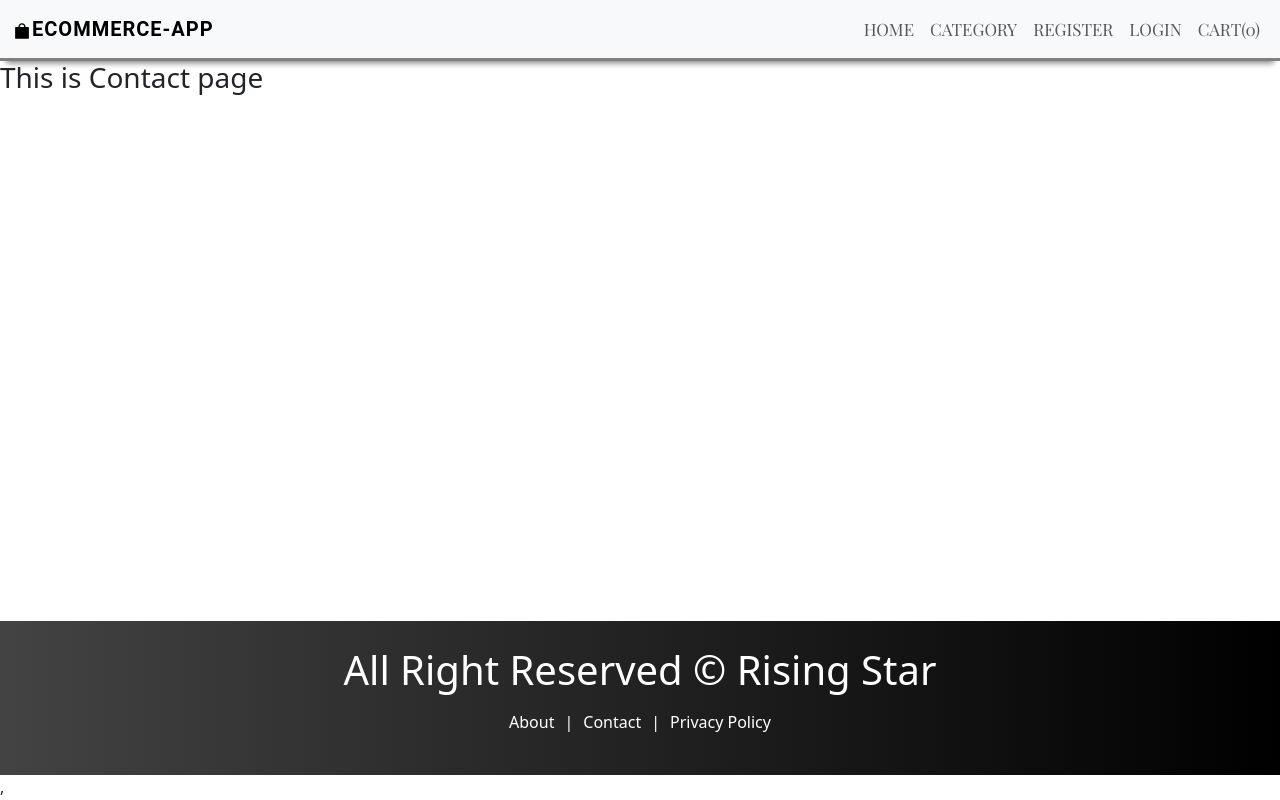
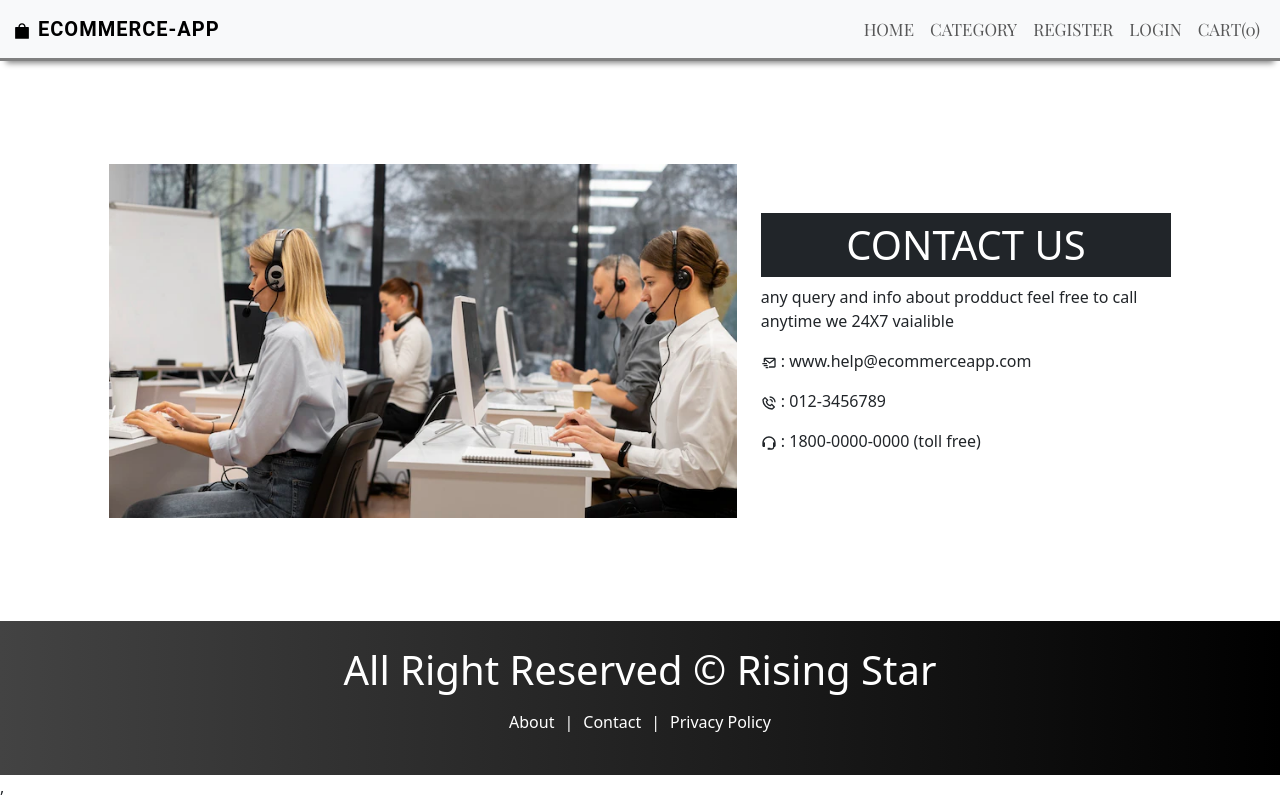
Before and after one commit to mdsalauddinahmed/Ecommerce-app, a React (Vite) app in the folder Ecommerce-client/: page /contact in a window 1280 px wide. Built offline with nearby package versions, Linux system fonts and the light colour scheme.

Commit message:
meta title and browser title working

```diff
--- a/Ecommerce-client/package.json
+++ b/Ecommerce-client/package.json
@@ -14,6 +14,7 @@
     "react": "^18.2.0",
     "react-bootstrap": "^2.8.0",
     "react-dom": "^18.2.0",
+    "react-helmet": "^6.1.0",
     "react-icons": "^4.10.1",
     "react-router-dom": "^6.15.0"
   },
--- a/Ecommerce-client/src/App.jsx
+++ b/Ecommerce-client/src/App.jsx
@@ -4,6 +4,8 @@
 import Contact from "./Pages/Contact"
 import Policy from "./Pages/Policy"
 import Pagenotfound from "./Pages/pagenotfound"
+import Register from "./Pages/Auth/Register"
+import Login from "./Pages/Auth/Login"
 
 
 
@@ -15,6 +17,8 @@
         <Routes>
           <Route path="/" element={<HomePages></HomePages>}></Route>
           <Route path="/about" element={<About></About>}></Route>
+          <Route path="/login" element={<Login></Login>}></Route>
+          <Route path="/register" element={<Register></Register>}></Route>
           <Route path="/contact" element={<Contact></Contact>}></Route>
           <Route path="/policy" element={<Policy></Policy>}></Route>
           <Route path="*" element={<Pagenotfound />}></Route>
--- a/Ecommerce-client/src/Componenets/Layouts/Header.jsx
+++ b/Ecommerce-client/src/Componenets/Layouts/Header.jsx
@@ -14,7 +14,7 @@
     </button>
     <div className="collapse navbar-collapse" id="navbarTogglerDemo01">
       <Link to="/" className="navbar-brand" >
-        <AiFillShopping></AiFillShopping>Ecommerce-App</Link>
+        <AiFillShopping></AiFillShopping>  Ecommerce-App</Link>
       <ul className="navbar-nav ms-auto mb-2 mb-lg-0">
       <li className="nav-item">
       <NavLink to="/" className="nav-link " >Home</NavLink>
--- a/Ecommerce-client/src/Componenets/Layouts/Layout.jsx
+++ b/Ecommerce-client/src/Componenets/Layouts/Layout.jsx
@@ -1,18 +1,34 @@
 import React, { Children } from 'react';
 import Header from './Header';
 import Footer from './Footer';
+import {Helmet} from "react-helmet";
 
-const Layout = (porps) => {
+const Layout = ( {children,description,keywords,author,title}) => {
     return (
         <div>
+          <Helmet>
+            <meta charset="UTF-8"/>
+            <meta name="description" content={description}/>
+            <meta name="keywords" content={keywords}/>
+            <meta name="author" content={author}></meta>
+            <title>{title}</title>
+          </Helmet>
+
             <Header></Header>
 
             <main style={{minHeight:"70vh"}}>
-            {porps.children}
+            {children}
             </main>
             <Footer></Footer>
      </div>
     );
+};
+
+Layout.defaultProps = {
+    title: "Ecommerce app - shop now",
+    description: "react ecommerce website",
+    keywords:"mern,react,node,mongoose",
+    author:"Rising star",
 }
 
 export default Layout;
--- a/Ecommerce-client/src/Pages/About.jsx
+++ b/Ecommerce-client/src/Pages/About.jsx
@@ -1,10 +1,29 @@
 import React from 'react';
 import Layout from '../Componenets/Layouts/Layout';
+import aboutImg from '../../public/assets/images/about.jpeg'
 
 const About = () => {
     return (
-        <Layout>
-            <h4>About pages</h4>
+        <Layout title={"About us - Ecommerce app"}>
+               <div className="row contactus ">
+        <div className="col-md-6 ">
+          <img
+            src={aboutImg}
+            alt="contactus"
+            style={{ width: "100%" }}
+          />
+        </div>
+        <div className="col-md-4">
+          <p className="text-justify mt-2">
+            Lorem ipsum dolor sit amet consectetur adipisicing elit. Ducimus
+            officiis obcaecati esse tempore unde ratione, eveniet mollitia,
+            perferendis eius temporibus dicta blanditiis doloremque explicabo
+            quasi sunt vero optio cum aperiam vel consectetur! Laborum enim
+            accusantium atque, excepturi sapiente amet! Tenetur ducimus aut
+            commodi illum quidem neque tempora nam.
+          </p>
+        </div>
+      </div>
 
         </Layout>
     );
--- /dev/null
+++ b/Ecommerce-client/src/Pages/Auth/Login.jsx
@@ -0,0 +1,14 @@
+import React from 'react';
+import Layout from '../../Componenets/Layouts/Layout';
+
+const Login = () => {
+    return (
+        <Layout title={"Categories-ecommerce app"}>
+
+            <h2>Login page</h2>
+
+        </Layout>
+    );
+}
+
+export default Login;
--- /dev/null
+++ b/Ecommerce-client/src/Pages/Auth/Register.jsx
@@ -0,0 +1,13 @@
+import React from 'react';
+import Layout from '../../Componenets/Layouts/Layout';
+
+const Register = () => {
+    return (
+        <Layout title={"Register now -Eccomerce app"}>
+            <h2>Register Now</h2>
+
+        </Layout>
+    );
+}
+
+export default Register;
--- a/Ecommerce-client/src/Pages/Contact.jsx
+++ b/Ecommerce-client/src/Pages/Contact.jsx
@@ -1,10 +1,36 @@
 import React from 'react';
 import Layout from '../Componenets/Layouts/Layout';
+import { BiMailSend, BiPhoneCall, BiSupport } from "react-icons/bi";
+import contactImg from '../../public/assets/images/contactus.jpeg'
 
 const Contact = () => {
     return (
-        <Layout>
-            <h3>This is Contact page</h3>
+        <Layout title={"Contact us - ecommerce app"}>
+             <div className="row contactus ">
+        <div className="col-md-6 ">
+          <img
+            src= {contactImg}
+            alt="contactus"
+            style={{ width: "100%" }}
+          />
+        </div>
+        <div className="col-md-4">
+          <h1 className="bg-dark p-2 text-white text-center">CONTACT US</h1>
+          <p className="text-justify mt-2">
+            any query and info about prodduct feel free to call anytime we 24X7
+            vaialible
+          </p>
+          <p className="mt-3">
+            <BiMailSend /> : www.help@ecommerceapp.com
+          </p>
+          <p className="mt-3">
+            <BiPhoneCall /> : 012-3456789
+          </p>
+          <p className="mt-3">
+            <BiSupport /> : 1800-0000-0000 (toll free)
+          </p>
+        </div>
+      </div>
         </Layout>
     );
 }
--- a/Ecommerce-client/src/Pages/HomePages.jsx
+++ b/Ecommerce-client/src/Pages/HomePages.jsx
@@ -3,7 +3,7 @@
 
 const HomePages = () => {
     return (
-        <Layout>
+        <Layout title={"Best offers"}>
             <h4>This is Homepages</h4>
         </Layout>
     );
--- a/Ecommerce-client/src/Pages/Policy.jsx
+++ b/Ecommerce-client/src/Pages/Policy.jsx
@@ -3,7 +3,7 @@
 
 const Policy = () => {
     return (
-        <Layout>
+        <Layout title={"Privacy policy"}>
             <h3>This is Policy pages</h3>
         </Layout>
     );
--- a/Ecommerce-client/src/Pages/pagenotfound.jsx
+++ b/Ecommerce-client/src/Pages/pagenotfound.jsx
@@ -4,7 +4,7 @@
 
 const Pagenotfound = () => {
     return (
-        <Layout>
+        <Layout title={"Go back-page no found"}>
            <div className="pnf">
         <h1 className="pnf-title">404</h1>
         <h2 className="pnf-heading">Oops ! Page Not Found</h2>
--- a/Ecommerce-client/src/index.css
+++ b/Ecommerce-client/src/index.css
@@ -87,3 +87,13 @@
   background-color: black;
   color: white;
 }
+
+/* =========contact us ========= */
+.contactus {
+  margin: 0;
+  padding: 0;
+  height: 70vh;
+  display: flex;
+  align-items: center;
+  justify-content: center;
+}
```
Also changed, not shown: 1 other file (tests, documents, lock files or other folders).
